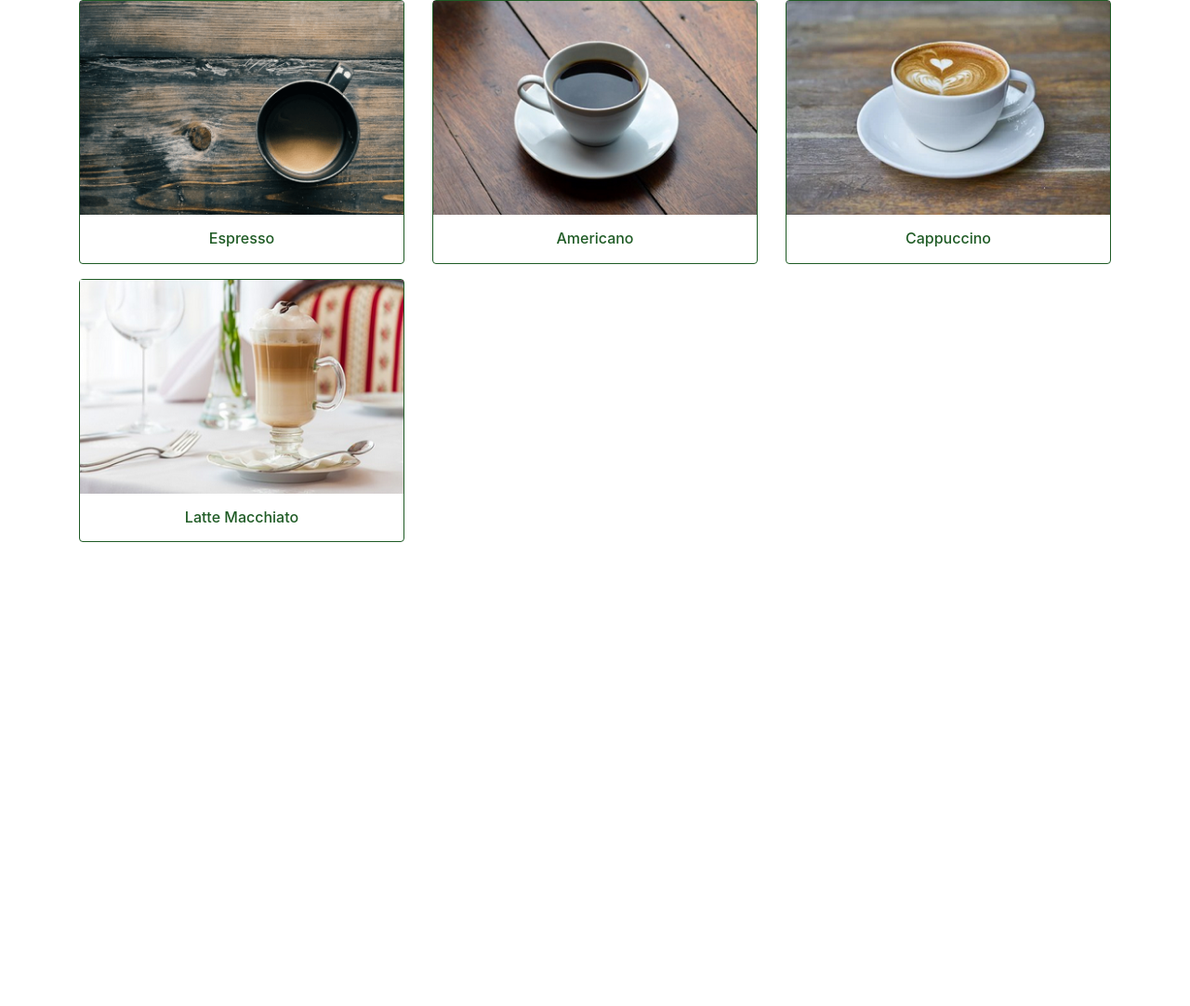
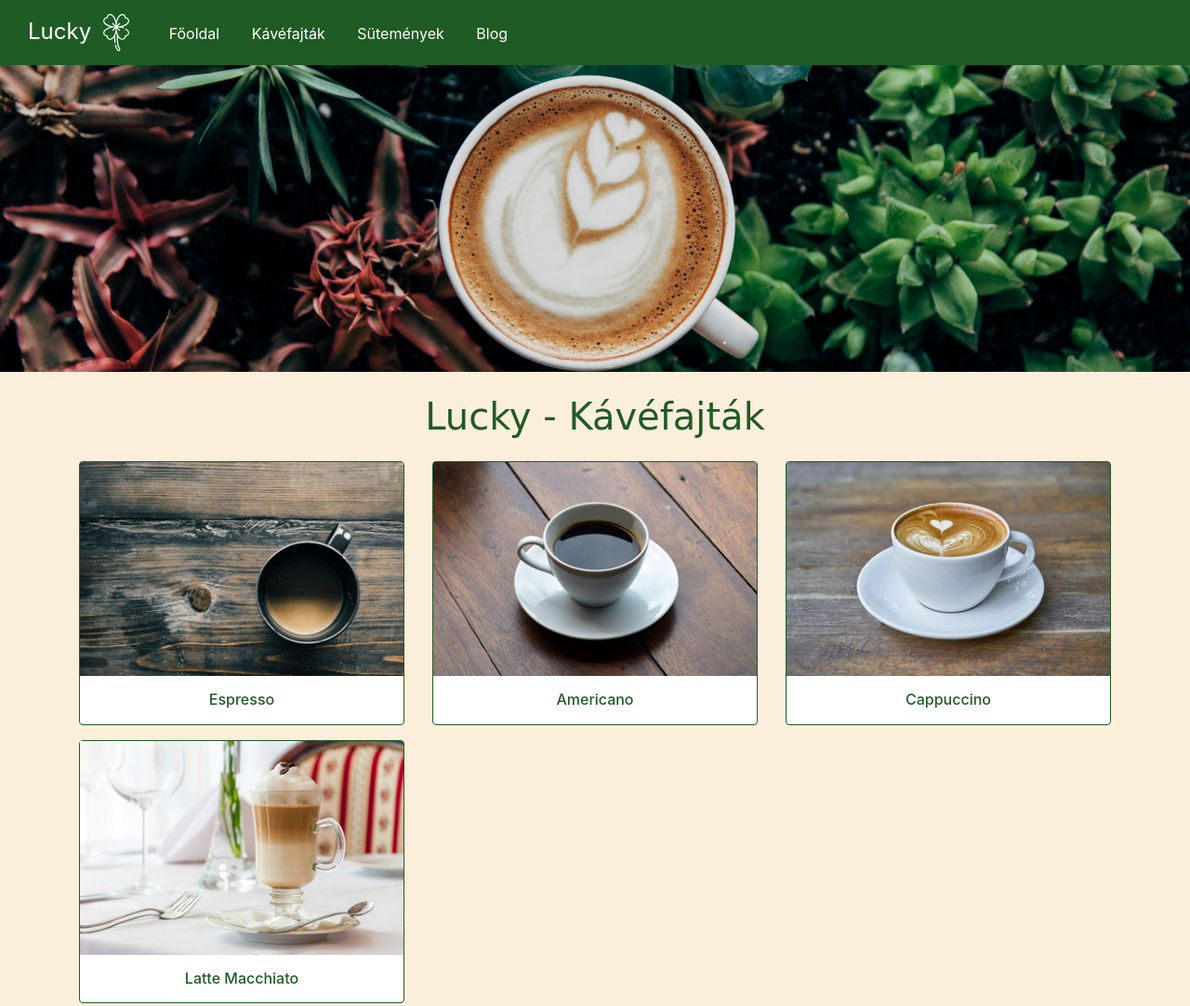
Before and after one commit to kepzes2021/kepzes2021.github.io, a plain HTML site: page kavefajtak.html in a window 1280 px wide. Shown: the whole page at 93% size. Before the commit the page ends 800 px from the top, so only its background shows below. Drawn offline with nearby package versions, Linux system fonts and the light colour scheme; a web font is replaced by a local one.

Commit message:
menü, fejléc

```diff
--- a/css/style.css
+++ b/css/style.css
@@ -1,3 +1,4 @@
+@import url('https://fonts.googleapis.com/css2?family=Fredericka+the+Great&display=swap');
 .kave {
     color: #1f5b25;
     border: 1px solid #1f5b25;
@@ -16,3 +17,45 @@
 .kave:hover {
     box-shadow: 0px 0px 5px #1f5b25;
 }
+
+h1{
+    font-family: 'Fredericka the Great', cursive;
+    color: #1f5b25;
+    text-align: center;
+}
+
+nav{
+    background-color:  #1f5b25;
+    padding: 15px;
+    position: fixed;
+}
+
+nav a{
+    color: white;
+    margin: 15px;
+}
+
+nav a:hover{
+    color: white;
+    text-decoration: none;
+}
+
+nav a.logo{
+    font-size: 1.5em;
+
+}
+
+.logo img{
+    width: 40px;
+}
+
+body{
+    background-color: #FBEEDB;
+}
+
+.banner{
+    background-image: url(../img/banner.jpg);
+    height: 400px;
+    background-position: center center;
+    background-size: cover;
+}
--- a/kavefajtak.html
+++ b/kavefajtak.html
@@ -8,9 +8,25 @@
     <link rel="stylesheet" href="./css/style.css">
 </head>
 <body>
+    <nav class="container-fluid">
+        <div class="row">
+            <div class="col-12">
+                <a href="#" class="logo">Lucky
+                    <img src="./img/clover.svg" alt="">
+                </a>
+                <a href="#">Főoldal</a>
+                <a href="#">Kávéfajták</a>
+                <a href="#">Sütemények</a>
+                <a href="#">Blog</a>
+            </div>
+        </div>
+    </nav>
+    <div class="banner"></div>
     <div class="container">
         <div class="row">
-
+            <div class="col-12">
+                <h1 class="my-4">Lucky - Kávéfajták</h1>
+            </div>
         </div>
     </div>
 
```
Also changed, not shown: img/banner.jpg (added), img/clover.svg (added), img/email.svg (added), img/letter.svg (added), img/sunflower.svg (added), img/telephone.svg (added).
